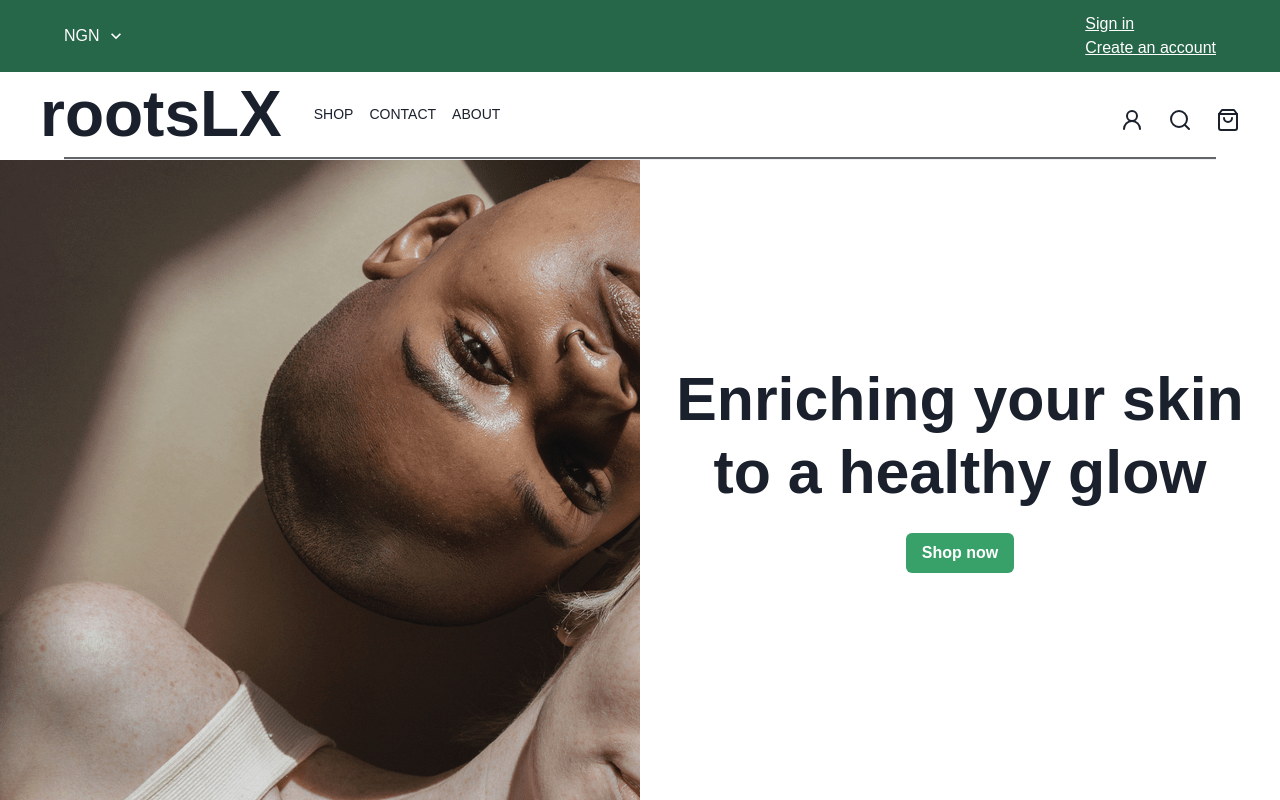
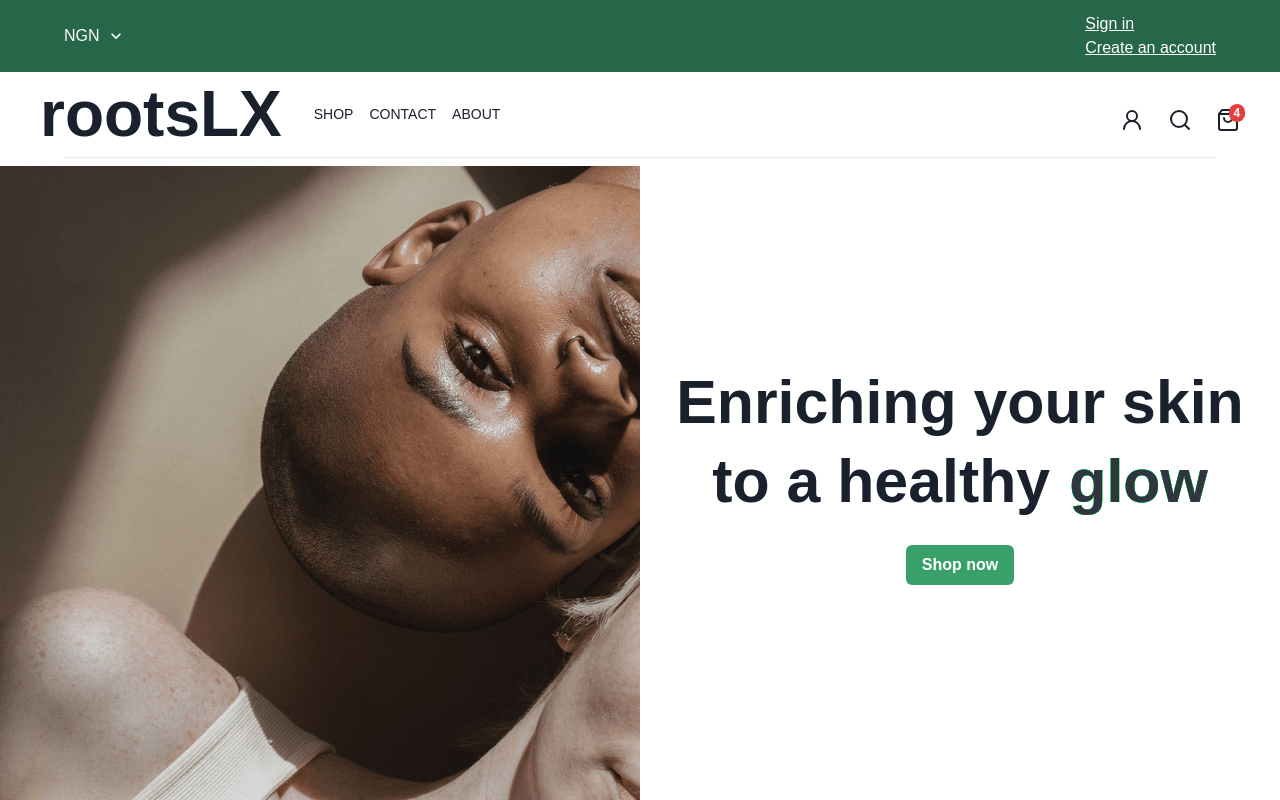
Before and after one commit to iyifr/roots-lx, a React (Vite) app: page / in a window 1280 px wide. Shown: the top 800 px of the page. Built offline with nearby package versions, Linux system fonts and the light colour scheme; a web font is replaced by a local one.

Commit message:
feature (hero component on desktop)

```diff
--- a/src/common/BadgeIcon.tsx
+++ b/src/common/BadgeIcon.tsx
@@ -0,0 +1,33 @@
+import React, { useState } from "react";
+import { Box, Flex } from "@chakra-ui/react";
+
+const BadgeIcon = ({ count, children }: { count: number, children: React.ReactNode }) => {
+    const [badgeCount, setBadgeCount] = useState(count);
+
+
+    return (
+        <Flex position="relative" alignItems="center">
+            {children}
+            {badgeCount > 0 && (
+                <Box
+                    position="absolute"
+                    top="-0.3rem"
+                    right="-0.3rem"
+                    bg="red.500"
+                    borderRadius="full"
+                    color="white"
+                    fontSize="xs"
+                    fontWeight="bold"
+                    minW="1rem"
+                    minH="1rem"
+                    textAlign="center"
+                    zIndex="docked"
+                >
+                    {badgeCount}
+                </Box>
+            )}
+        </Flex>
+    );
+};
+
+export default BadgeIcon;
--- a/src/features/Hero/index.tsx
+++ b/src/features/Hero/index.tsx
@@ -1,4 +1,4 @@
-import { Box, Button, ButtonGroup, Flex, Heading } from "@chakra-ui/react"
+import { Box, Button, Flex, Heading } from "@chakra-ui/react"
 import { motion } from "framer-motion"
 
 const HeroSection = () => {
@@ -14,23 +14,41 @@ const HeroSection = () => {
                 flex={'0.5'}
             />
 
-            <Box justifyContent={"center"} alignItems={"center"} flex={"0.5"} display={'flex'} flexDirection={'column'}>
-                <Heading fontSize={'3.8em'} textAlign={"center"}>Enriching your skin to a healthy glow</Heading>
-                <motion.div
-                    initial={{
-                        x: 0,
-                        rotate: 45,
-                    }}
-                    animate={{
-                        x: 50,
-                        rotate: 270,
-                    }}
-                    style={{ backgroundColor: "black" }}
-                />
-                <Button colorScheme='green' my={6}>Shop now</Button>
+            <Box
+                justifyContent={"center"}
+                alignItems={"center"}
+                as={motion.div}
+                flex={"0.5"}
+                display={'flex'}
+                flexDirection={'column'}
+                initial='opacity: 0'
+                transition='0.5s linear'>
+
+                <Heading fontSize={'3.8em'} textAlign={"center"} lineHeight={1.3} as={motion.h1}>Enriching your skin to a healthy
+                    <motion.span
+                        //@ts-expect-error
+                        variants={glowVariants}
+                        initial="initial"
+                        animate="glow"
+                        style={{ marginLeft: '3%', opacity: '0.9' }}
+                    >glow</motion.span>
+                </Heading>
+                <Button colorScheme='green' my={6} as={motion.button} whileTap={{ scale: 0.8 }}>Shop now</Button>
             </Box>
         </Flex>
     )
 }
 
 export default HeroSection
+
+const glowVariants = {
+    glow: {
+        textShadow: "0 0 10px #00ff60, 0 0 20px #00ff60, 0 0 30px #00ff60, 0 0 40px #00ff60, 0 0 70px #00ff60, 0 0 80px #00ff60, 0 0 100px #00ff60, 0 0 150px #00ff60",
+        transition: {
+            duration: 2,
+            repeat: Infinity,
+            repeatType: 'reverse',
+            repeatDelay: 1,
+        },
+    },
+};
--- a/src/features/Navigation/Ui.tsx
+++ b/src/features/Navigation/Ui.tsx
@@ -1,7 +1,8 @@
 import { IconLink, TextLink } from './Header'
 // import Logo from '/public/roots.svg'
 import { Flex, Heading, Divider, Box } from '@chakra-ui/react'
-import { LucideUser2, Search, ShoppingBagIcon } from 'lucide-react';
+import { LucideUser2, Search, ShoppingBag, ShoppingBagIcon } from 'lucide-react';
+import BadgeIcon from '../../common/BadgeIcon';
 
 export default () => (
     <>
@@ -22,11 +23,17 @@ export default () => (
                         <IconLink to={i.to}> {i.icon} </IconLink>
                     ))
                 }
+                <IconLink to='/'>
+                    <BadgeIcon count={4} >
+                        <ShoppingBag style={{ fontSize: '1.8em' }} />
+                    </BadgeIcon>
+                </IconLink>
+
             </Flex>
 
         </Flex>
-        <Divider maxW={'90%'} mx={'auto'} borderTop={'2px'} color={"black"} />
+        <Divider maxW={'90%'} mx={'auto'} borderTop={'0.5px'} color={"black"} opacity={0.9} mb={2} />
     </>
 )
 
-const navIcons = [{ id: 1, icon: <LucideUser2 />, to: "/" }, { id: 2, icon: <Search />, to: "/" }, { id: 3, icon: <ShoppingBagIcon />, to: "/" }]
+const navIcons = [{ id: 1, icon: <LucideUser2 />, to: "/" }, { id: 2, icon: <Search />, to: "/" }]
--- a/src/index.css
+++ b/src/index.css
@@ -52,6 +52,4 @@
 @font-face {
   font-family: 'Italiana';
   src: url('/node_modules/@fontsource/italiana/files/italiana-latin-400-normal.woff2') format('woff2');
-  font-weight: normal;
-  font-style: normal;
 }
--- a/src/routes/Home/App.tsx
+++ b/src/routes/Home/App.tsx
@@ -5,10 +5,10 @@ import Navigation from "../../features/Navigation"
 
 function App() {
 
+
   return (
     <>
       <Navigation />
-      <HeroSection />
       <HeroSection />
     </>
   )
```
